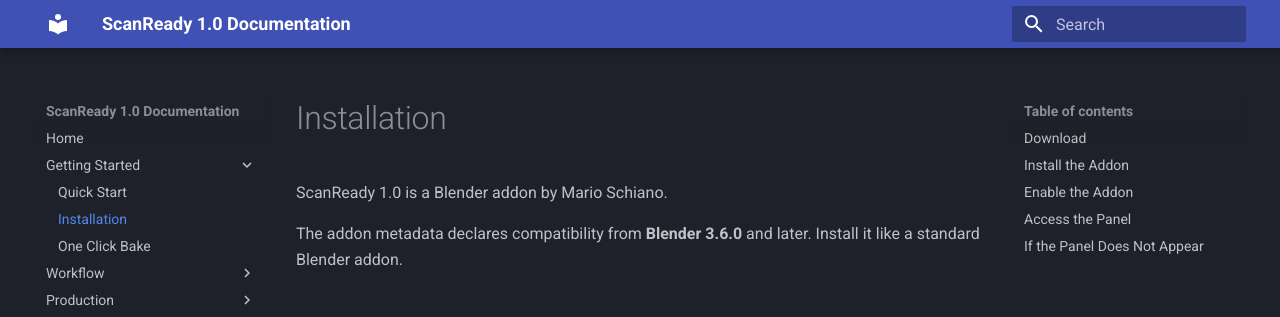
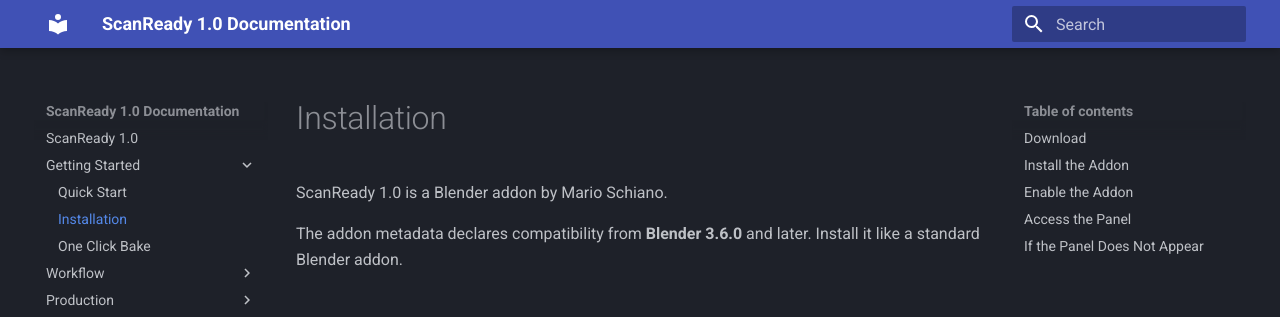
Before and after one commit to marioschiano/scanready-docs, an MkDocs documentation site: the page built from docs/installation.md, in a window 1280 px wide. Shown: the top 317 px of the page. Built offline with MkDocs 1.6.1 and Material for MkDocs 9.7.7, drawn with Linux system fonts in a browser that asks for light colours.

Commit message:
Rename home nav to ScanReady 1.0

```diff
--- a/mkdocs.yml
+++ b/mkdocs.yml
@@ -6,7 +6,7 @@
     scheme: slate
 
 nav:
-  - Home: index.md
+  - ScanReady 1.0: index.md
 
   - Getting Started:
       - Quick Start: quick-start.md
```
